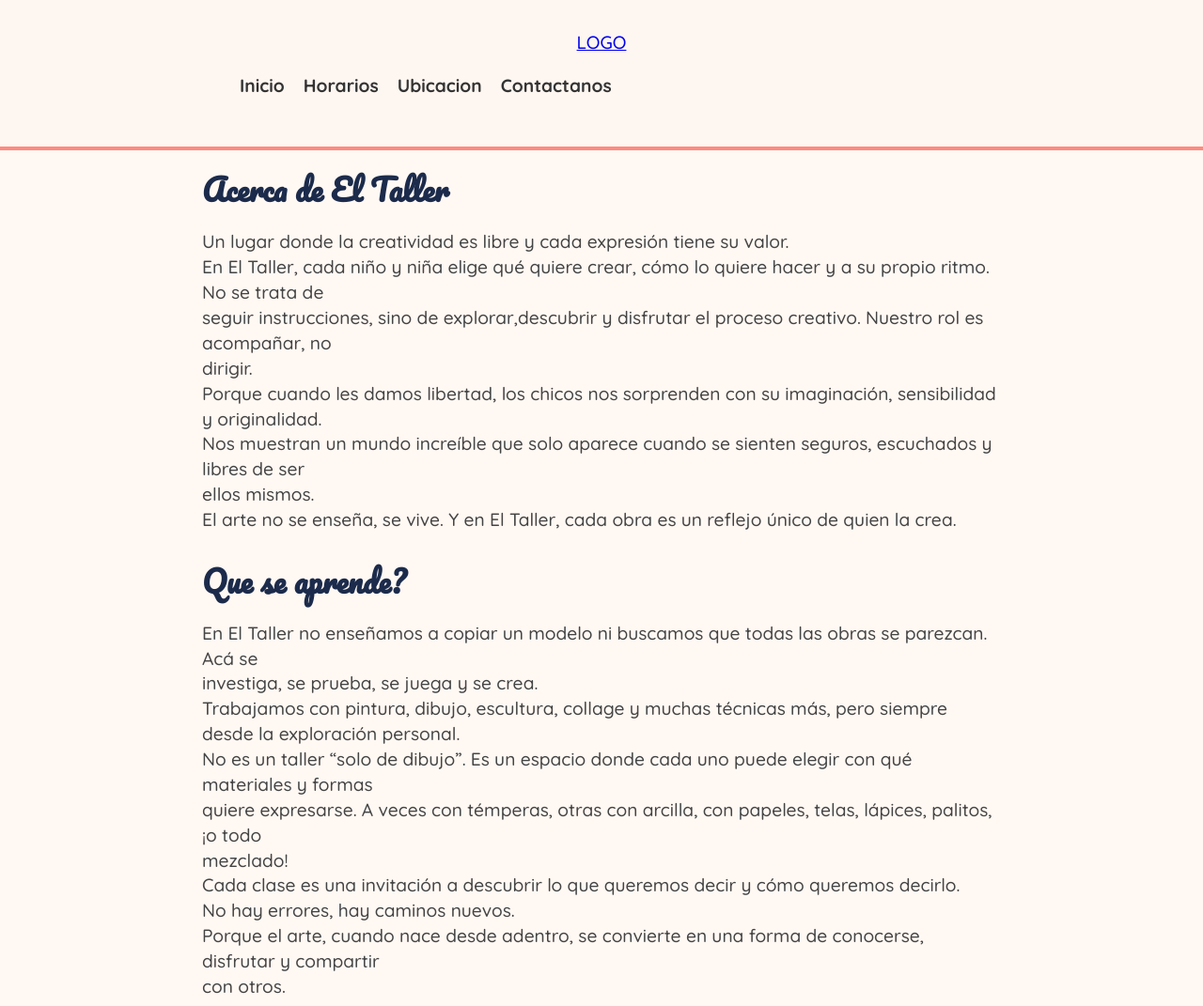
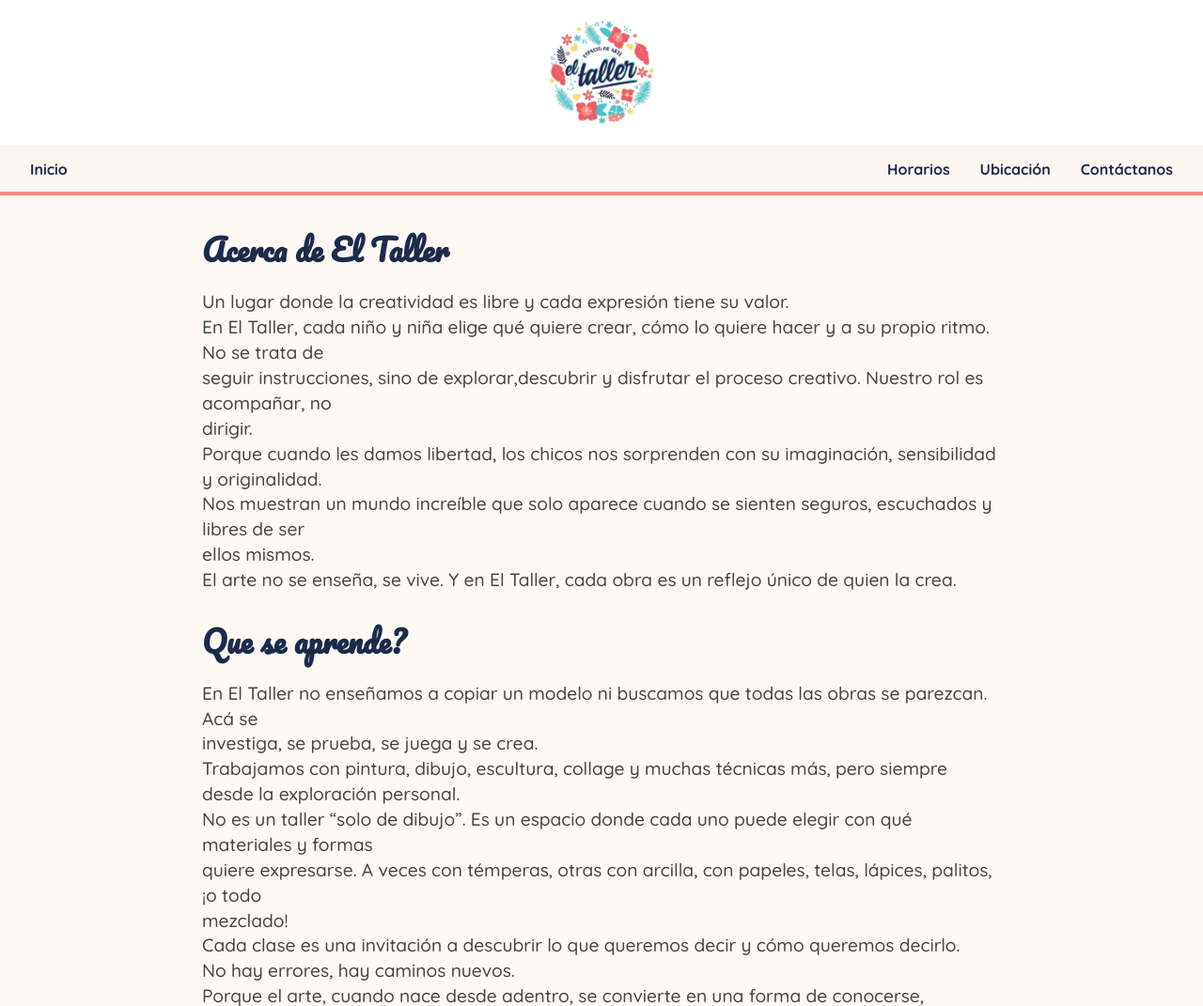
Before and after one commit to gonzalosartori06/Entrega_programacionweb, a plain HTML site: page index.html in a window 1280 px wide. Shown: the top 1071 px of the page at 94% size. Drawn offline with Linux system fonts and the light colour scheme.

Commit message:
header casi terminado

```diff
--- a/estilos.css
+++ b/estilos.css
@@ -24,21 +24,55 @@ body, p {
     margin: 0 auto;
 }
 header {
-  text-align: center;
-  padding: 2rem;
-  background: #fef6f0;
-  border-bottom: 4px solid #ff8a80;
   position: fixed;
   left: 0;
   right: 0;
   top: 0;
-
+  width: 100%;
+  z-index: 1000;
 }
-
-.logo {
-  width: 180px;
-  max-width: 80%;
-  margin-bottom: 1rem;
+.header-superior {
+  background-color: white;
+  display: flex;
+  justify-content: center;
+  align-items: center;
+  padding: 1.4rem 0;
+  border-bottom: 1px solid #eee;
+}
+.logo-img {
+  height: 110px;
+  width: auto;
+  max-width: 120%;
+}
+.header-inferior {
+  background-color: #fef6f0;
+  height: 3rem;
+  display: flex;
+  align-items: center;
+  justify-content: space-between;
+  border-bottom: 4px solid #ff8a80;
+  padding: 0 2rem;
+}
+.nav-izq,
+.nav-der {
+  list-style: none;
+  display: flex;
+  gap: 2rem;
+  margin: 0;
+  padding: 0;
+}
+.header-inferior ul {
+  list-style: none;
+  display: flex;
+  gap: 2rem;
+  padding: 0;
+  margin: 0;
+}
+.header-inferior a {
+  text-decoration: none;
+  color: #1c2b4b;
+  font-weight: bold;
+  font-size: 1rem;
 }
 
 header h1 {
@@ -59,9 +93,7 @@ header h1 span {
   margin-top: 0.5rem;
   color: #666;
 }
-.logo {
-  height: 80px;
-}
+
 
 nav ul {
   list-style: none;
@@ -90,5 +122,5 @@ nav a {
     margin-top: 6rem;
 }
 .main{
-    padding-top: 10rem;
+    padding-top: 14rem;
 }
--- a/index.html
+++ b/index.html
@@ -8,17 +8,19 @@
 </head>
 <body>
   <header class="header">
-    <div class="container">
-        <a href="#" class="logo">LOGO</a>
-        <nav class="navegacion">
-            <ul>
-                <li><a href="#">Inicio</a></li>
-                <li><a href="#">Horarios</a></li>
-                <li><a href="#">Ubicacion</a></li>
-                <li><a href="#">Contactanos</a></li>
-            </ul>
-        </nav>
-    </div>
+     <div class="header-superior">
+    <img src="imagenes/logo.jpeg" alt="Logo de El Taller" class="logo-img">
+  </div>
+  <nav class="header-inferior">
+  <ul class="nav-izq">
+    <li><a href="#">Inicio</a></li>
+  </ul>
+  <ul class="nav-der">
+    <li><a href="#">Horarios</a></li>
+    <li><a href="#">Ubicación</a></li>
+    <li><a href="#">Contáctanos</a></li>
+  </ul>
+</nav>
   </header>
   <main class="main">
     <div class="container">
```
Also changed, not shown: imagenes/logo.jpeg (added), imagenes/logo.png.jpeg (deleted).
